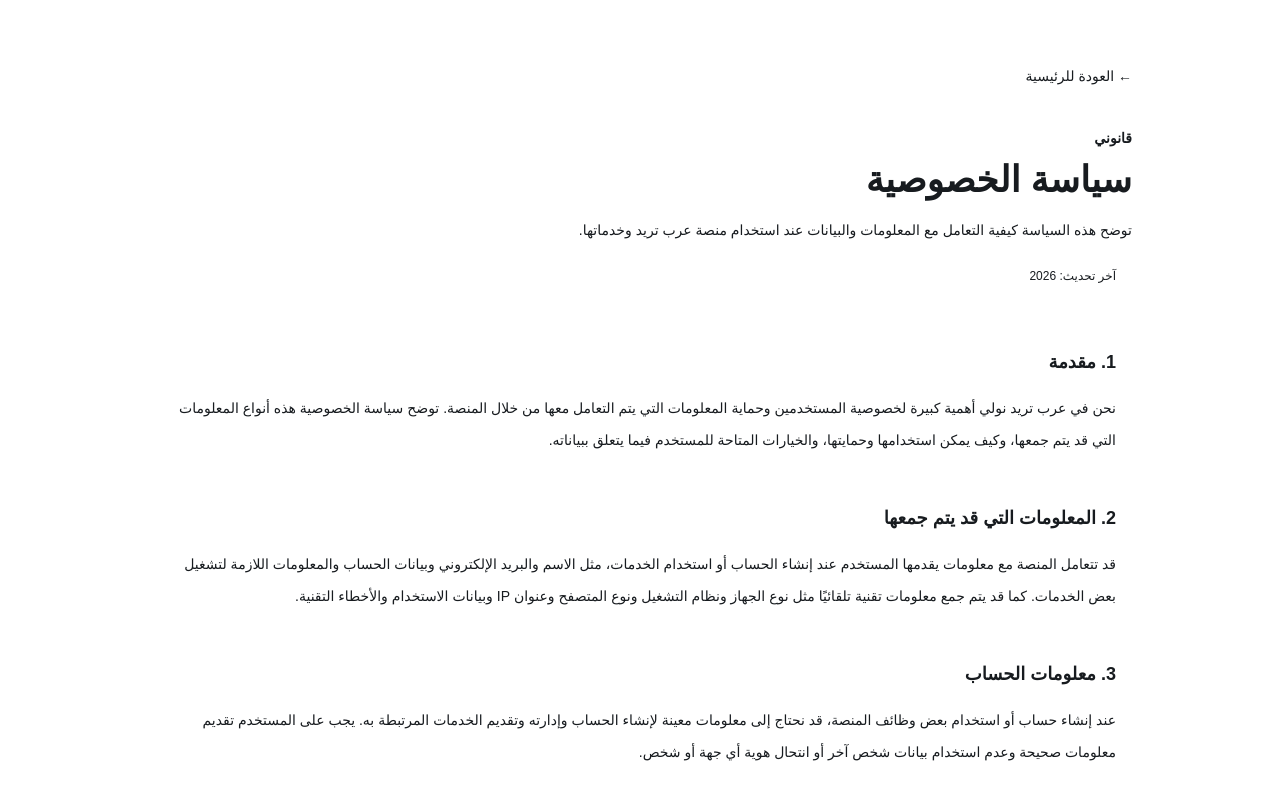
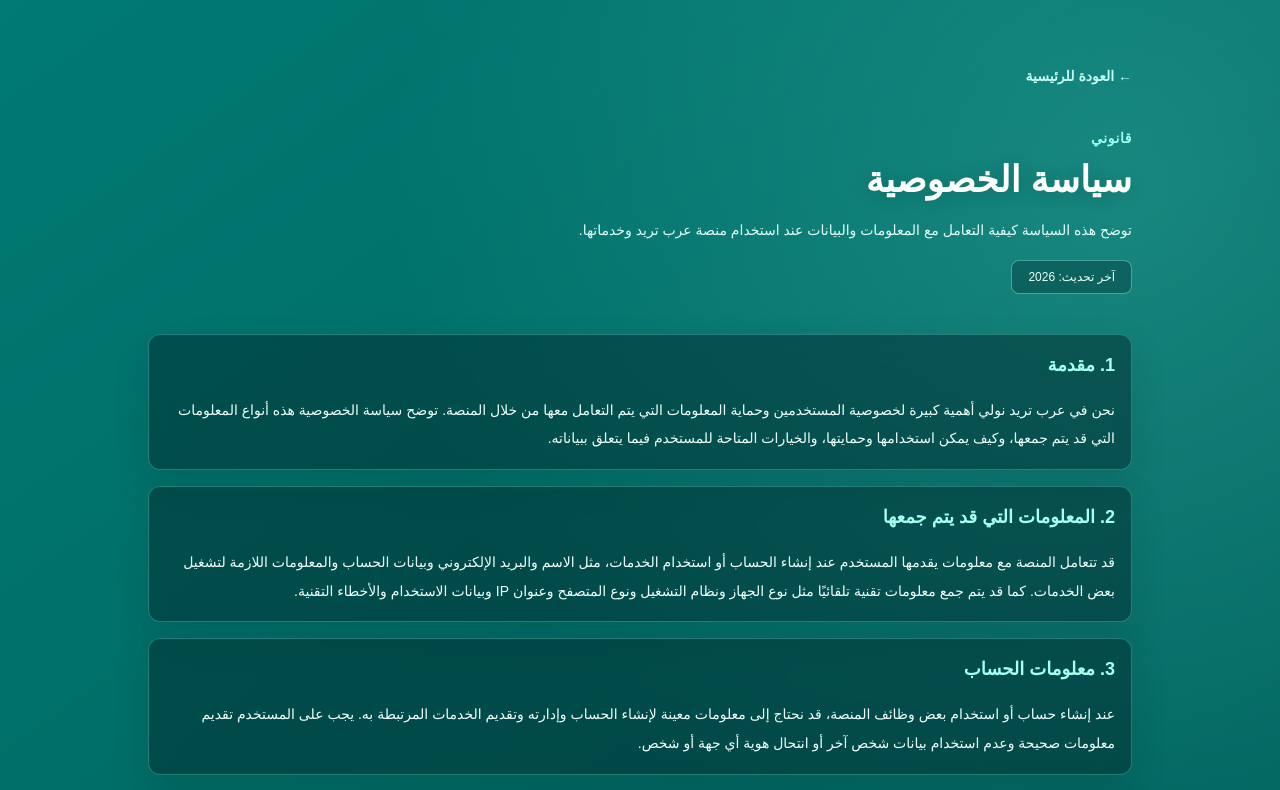
Before and after one commit to ffgg35646-ops/arab-trade, a Next.js app: page /privacy in a window 1280 px wide. Shown: the top 790 px of the page. Built offline with nearby package versions, Linux system fonts and the light colour scheme.

Commit message:
Apply full teal contrast theme to privacy page

```diff
--- a/app/globals.css
+++ b/app/globals.css
@@ -1282,3 +1282,91 @@ main.arabtrade-auth-hero {
 ) {
   color: #ffffff !important;
 }
+
+
+/* =========================================================
+   EQUITI PRIVACY PAGE — FULL TEAL THEME WITH HIGH CONTRAST
+   Scoped only to /privacy; does not recolor other pages.
+   ========================================================= */
+main.privacy-page {
+  min-height: 100vh;
+  color: #f4fffd !important;
+  background:
+    radial-gradient(circle at 88% 7%, rgba(130, 255, 235, .18), transparent 27%),
+    radial-gradient(circle at 8% 75%, rgba(45, 212, 191, .16), transparent 30%),
+    linear-gradient(145deg, #007a73 0%, #00635e 48%, #06464a 100%) !important;
+}
+
+.privacy-page .privacy-back-link {
+  color: #c4fff5 !important;
+  font-weight: 700;
+  text-decoration: none;
+}
+.privacy-page .privacy-back-link:hover {
+  color: #ffffff !important;
+  text-decoration: underline;
+  text-underline-offset: 4px;
+}
+
+.privacy-page .privacy-eyebrow {
+  color: #9effef !important;
+  letter-spacing: .04em;
+}
+.privacy-page .privacy-title {
+  color: #ffffff !important;
+  text-shadow: 0 2px 18px rgba(0, 30, 30, .18);
+}
+.privacy-page .privacy-intro {
+  color: #e4fffa !important;
+  font-weight: 500;
+}
+
+.privacy-page .privacy-updated {
+  color: #eafffb !important;
+  background: rgba(0, 38, 42, .34) !important;
+  border: 1px solid rgba(158, 255, 239, .42) !important;
+}
+
+.privacy-page .privacy-card {
+  color: #f4fffd !important;
+  background: rgba(2, 38, 43, .48) !important;
+  border: 1px solid rgba(126, 255, 235, .28) !important;
+  box-shadow: 0 14px 36px rgba(0, 25, 30, .13);
+  backdrop-filter: blur(10px);
+  -webkit-backdrop-filter: blur(10px);
+}
+.privacy-page .privacy-card:hover {
+  border-color: rgba(158, 255, 239, .62) !important;
+  background: rgba(2, 43, 47, .58) !important;
+}
+.privacy-page .privacy-card-title {
+  color: #a6fff0 !important;
+  line-height: 1.6;
+}
+.privacy-page .privacy-card-text {
+  color: #effffb !important;
+  font-weight: 500;
+  line-height: 2.05;
+}
+
+.privacy-page .privacy-contact-box {
+  color: #ffffff !important;
+  background: linear-gradient(120deg, rgba(0, 45, 49, .72), rgba(0, 91, 84, .62)) !important;
+  border: 1px solid rgba(158, 255, 239, .68) !important;
+  box-shadow: 0 16px 40px rgba(0, 25, 30, .2);
+}
+.privacy-page .privacy-contact-text {
+  color: #ffffff !important;
+  font-weight: 600;
+  line-height: 2.05;
+}
+
+@media (max-width: 640px) {
+  .privacy-page .privacy-card,
+  .privacy-page .privacy-contact-box {
+    border-radius: 1rem;
+  }
+  .privacy-page .privacy-card {
+    padding: 1.125rem;
+  }
+}
```
